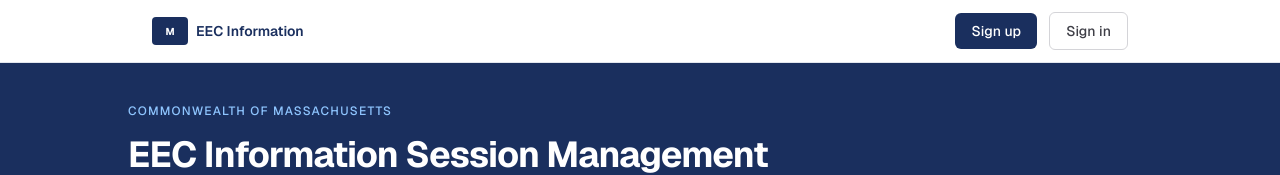
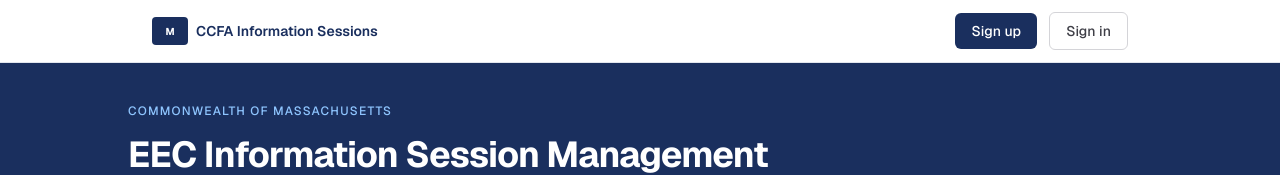
Before and after one commit to BU-Spark/se-ciss-ha-child-care, a Next.js app: page / in a window 1280 px wide. Shown: the top 175 px of the page. Built offline with nearby package versions, Linux system fonts and the light colour scheme; no server answers.

Commit message:
Updated the top navigation label to “CCFA Information Sessions”

```diff
--- a/src/app/page.tsx
+++ b/src/app/page.tsx
@@ -13,7 +13,7 @@ export default function Home() {
               M
             </div>
             <span className="font-semibold text-[#1a2f5e] text-sm">
-              EEC Information
+              CCFA Information Sessions
             </span>
           </div>
           <HomeAuth />
--- a/src/components/persona-nav.tsx
+++ b/src/components/persona-nav.tsx
@@ -26,7 +26,7 @@ export function PersonaNav({ basePath, subtitle }: PersonaNavProps) {
               M
             </div>
             <span className="font-semibold text-[#1a2f5e] text-sm">
-              EEC Information
+              CCFA Information Sessions
             </span>
           </Link>
           <div className="flex items-center gap-3">
```
